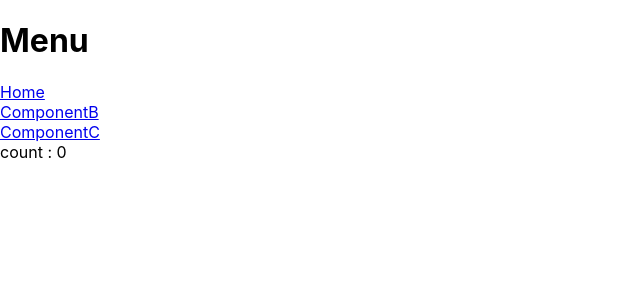
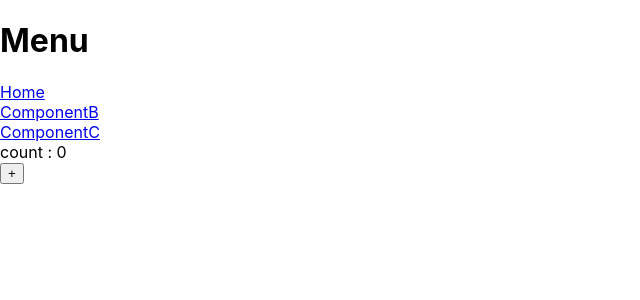
Before and after one commit to sam000urai/react-01, a React (Create React App) app: page / in a window 1280 px wide. Shown: the top 300 px of the page, without its empty margins (0-640 px from the left). Built offline with nearby package versions, Linux system fonts and the light colour scheme; no server answers.

Commit message:
add : change

```diff
--- a/src/components/ComponentA.js
+++ b/src/components/ComponentA.js
@@ -1,9 +1,14 @@
 import React, { useState, useEffect } from 'react';
 import { Link } from 'react-router-dom';
-import axios from 'axios'
+import { Button } from 'react-bootstrap';
+import axios from 'axios';
 
 const ComponentA = () => {
     const [count, setCount] = useState(0);
+
+    const handleClick = () => {
+        setCount(count + 1);
+    };
 
     useEffect(() => {
         console.log('useEffect が呼び出されました。');
@@ -15,8 +20,7 @@ const ComponentA = () => {
 
     return (
         <div>
-            <p>
-                <div><h1>Menu</h1></div>
+            <h1>Menu</h1>
             <Link to="/">Home</Link>
             <br />
             <Link to="/components/componentb">ComponentB</Link>
@@ -24,7 +28,7 @@ const ComponentA = () => {
             <Link to="/components/componentc">ComponentC</Link>
             <br />
             <div>count : {count}</div>
-            </p>
+            <Button onClick={handleClick}>+</Button>
         </div>
     );
 };
```
Lines whose indentation alone changed are shown as unchanged.
